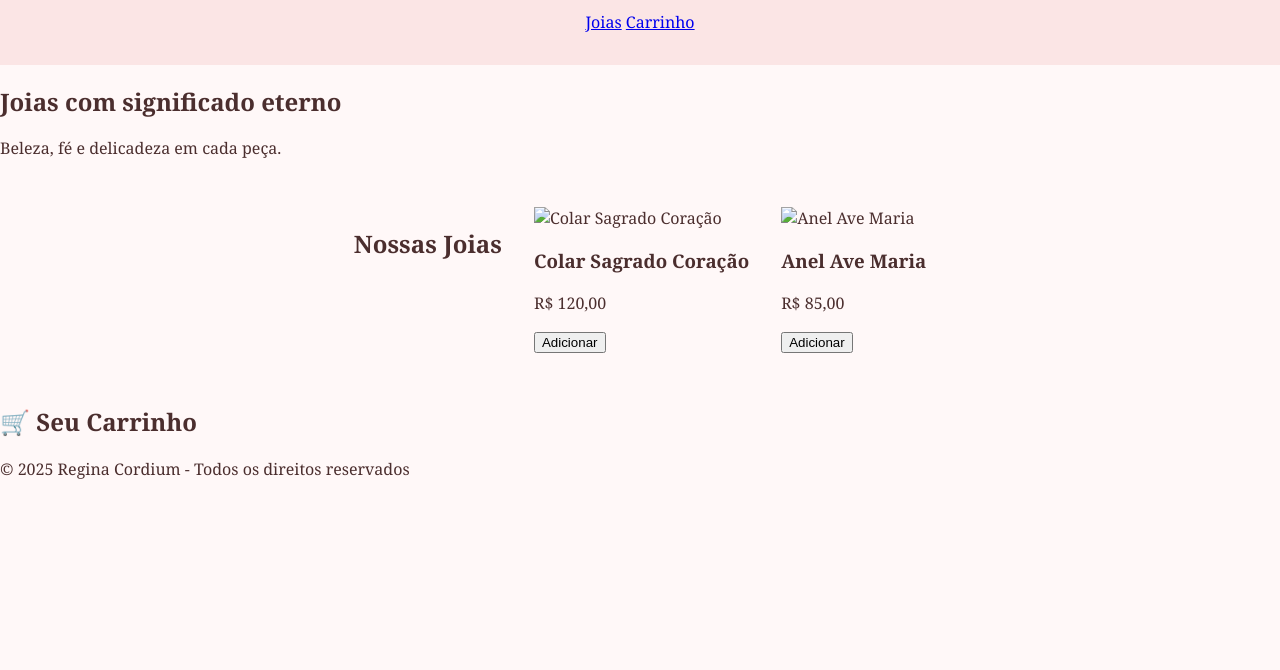
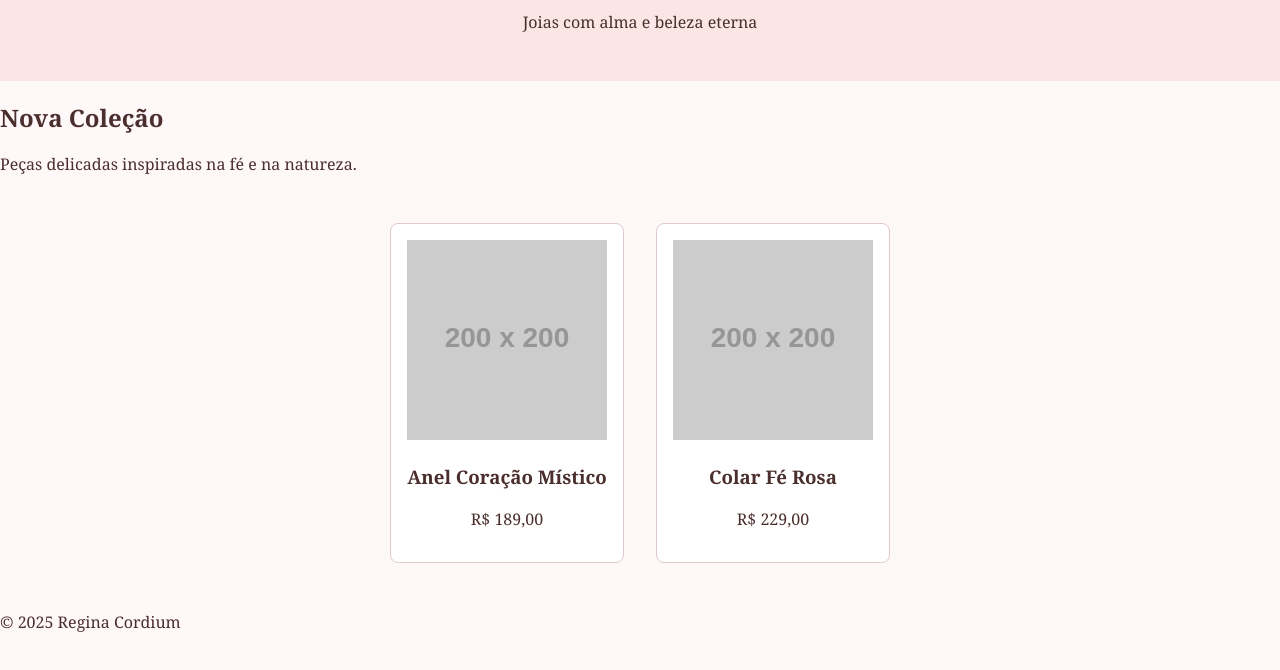
Before and after one commit to mayaranobrega/ReginaCordium, a plain HTML site: page index.html in a window 1280 px wide. Shown: the part 130-800 px from the top of the page. Drawn offline with Linux system fonts and the light colour scheme; placeholder pictures from the web are drawn by us.

Commit message:
Update index.html

```diff
--- a/index.html
+++ b/index.html
@@ -1,50 +1,40 @@
 <!DOCTYPE html>
-<html lang="pt-BR">
+<html lang="pt-br">
 <head>
   <meta charset="UTF-8">
+  <meta name="viewport" content="width=device-width, initial-scale=1.0">
   <title>Regina Cordium</title>
   <link rel="stylesheet" href="style.css">
 </head>
 <body>
   <header>
-    <h1>Regina Cordium 💎</h1>
-    <nav>
-      <a href="#joias">Joias</a>
-      <a href="#carrinho">Carrinho</a>
-    </nav>
+    <h1>Regina Cordium</h1>
+    <p>Joias com alma e beleza eterna</p>
   </header>
 
-  <section class="banner">
-    <h2>Joias com significado eterno</h2>
-    <p>Beleza, fé e delicadeza em cada peça.</p>
-  </section>
+  <main>
+    <section>
+      <h2>Nova Coleção</h2>
+      <p>Peças delicadas inspiradas na fé e na natureza.</p>
+    </section>
 
-  <section id="joias" class="produtos">
-    <h2>Nossas Joias</h2>
-    <div class="item">
-      <img src="colar.png" alt="Colar Sagrado Coração">
-      <h3>Colar Sagrado Coração</h3>
-      <p>R$ 120,00</p>
-      <button onclick="adicionarAoCarrinho('Colar Sagrado Coração')">Adicionar</button>
-    </div>
+    <section class="produtos">
+      <article>
+        <img src="https://via.placeholder.com/200x200" alt="Joia 1">
+        <h3>Anel Coração Místico</h3>
+        <p>R$ 189,00</p>
+      </article>
 
-    <div class="item">
-      <img src="anel.png" alt="Anel Ave Maria">
-      <h3>Anel Ave Maria</h3>
-      <p>R$ 85,00</p>
-      <button onclick="adicionarAoCarrinho('Anel Ave Maria')">Adicionar</button>
-    </div>
-  </section>
-
-  <section id="carrinho">
-    <h2>🛒 Seu Carrinho</h2>
-    <ul id="lista-carrinho"></ul>
-  </section>
+      <article>
+        <img src="https://via.placeholder.com/200x200" alt="Joia 2">
+        <h3>Colar Fé Rosa</h3>
+        <p>R$ 229,00</p>
+      </article>
+    </section>
+  </main>
 
   <footer>
-    <p>&copy; 2025 Regina Cordium - Todos os direitos reservados</p>
+    <p>&copy; 2025 Regina Cordium</p>
   </footer>
-
-  <script src="script.js"></script>
 </body>
 </html>
```
